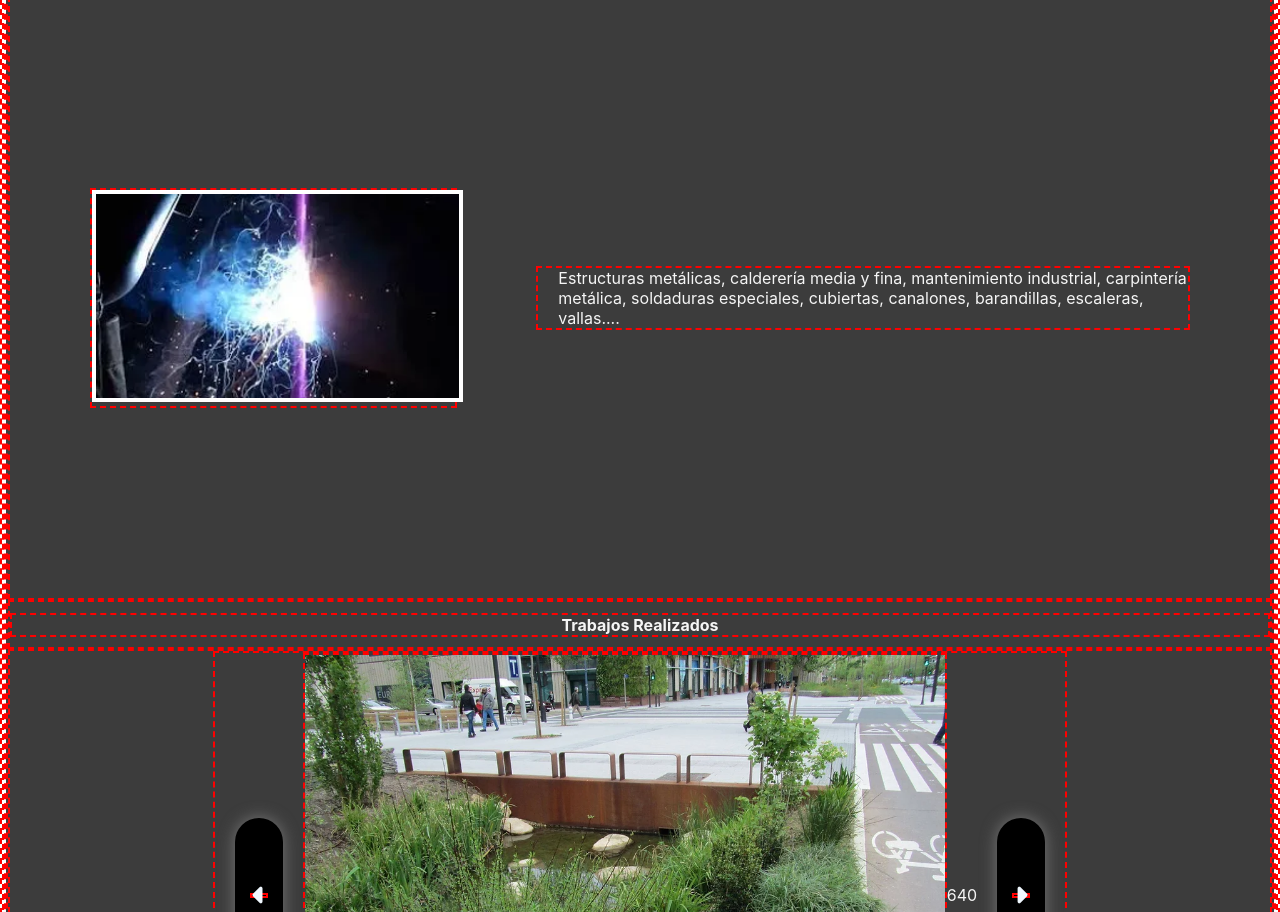
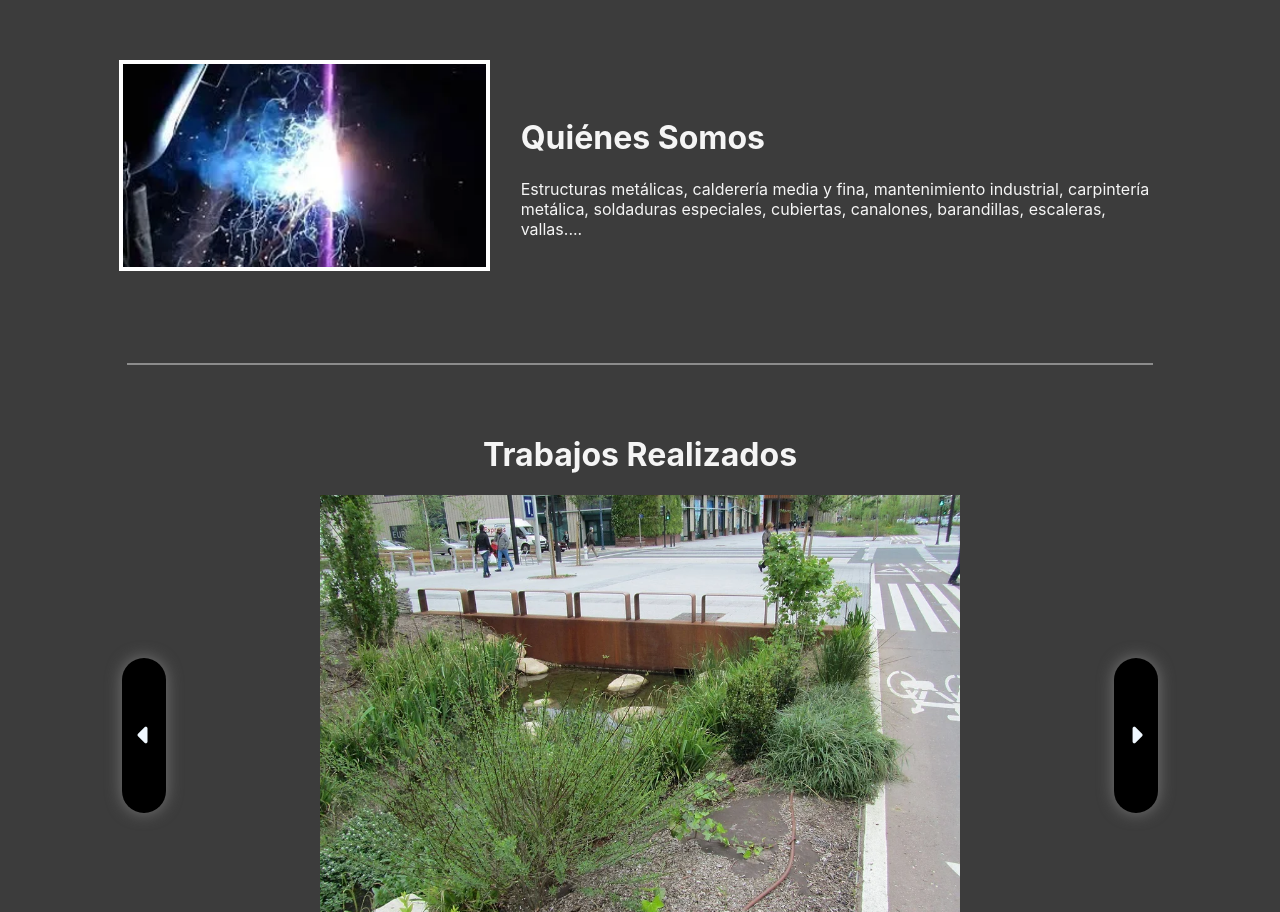
Before and after one commit to Oliver343/montajes-indumet-sl, a React (Create React App) app: page / in a window 1280 px wide. Shown: the part 820-1732 px from the top of the page. Built offline with nearby package versions, Linux system fonts and the light colour scheme.

Commit message:
good save point

```diff
--- a/src/components/GalleryScroll.jsx
+++ b/src/components/GalleryScroll.jsx
@@ -49,10 +49,9 @@ export default function GalleryScroll() {
 
     return(
         <div className='gallery-scroll'>
-            <button className='sideButton' onClick={handleLeft}><i className="fa-solid fa-caret-left fa-2xl"></i></button>
+            <button className='side-button left-button' onClick={handleLeft}><i className="fa-solid fa-caret-left fa-2xl"></i></button>
             <img width={width / 2} src={imgSet[currentImg]} alt=""/>
-            {width /2}
-            <button className='sideButton' onClick={handleRight}><i className="fa-solid fa-caret-right fa-2xl"></i></button>
+            <button className='side-button right-button' onClick={handleRight}><i className="fa-solid fa-caret-right fa-2xl"></i></button>
         </div>
     )
 }
--- a/src/pages/WholeSite.css
+++ b/src/pages/WholeSite.css
@@ -1,5 +1,10 @@
 * {
-    border: red 2px dashed;
+    /* border: red 2px dashed; */
+}
+
+hr {
+    width: 80%;
+    border: 1px solid rgb(140, 140, 140);
 }
 
 .wholesite-body {
@@ -22,15 +27,11 @@
     text-align: center;
 }
 
-.title-text {
-    font-size: inherit;
-}
-
 .poster-board {
     background-image: url("../img/demo2.webp");
     height: 700px;
     background-position: center;
-    background-size: 2900px 2000px;
+    background-size: 1900px 1300px;
     display: flex;
 }
 
@@ -44,14 +45,13 @@
     margin-left: 10%;
     margin-top: 5%;
     margin-right: 20%;
-    margin-bottom: 10%;
+    margin-bottom: 20%;
 }
 
 .site-body {
     display: flex;
-    justify-content: space-evenly;
+    justify-content: center;
     align-items: center;
-    height: 600px;
 
 }
 
@@ -61,7 +61,7 @@
 
 .body-text {
     width: 50%;
-    padding-left: 20px;
+    padding-left: 3%;
 }
 
 .site-gallery {
@@ -76,7 +76,7 @@
     justify-content: space-evenly;
 }
 
-.sideButton {
+.side-button {
     padding: 15px;
     padding-top: 70px;
     padding-bottom: 70px;
@@ -86,6 +86,25 @@
     background-color: rgba(0, 0, 0);
     color: aliceblue;
     filter: drop-shadow(0px 0px 8px rgb(118, 118, 118));
+  }
+
+
+  .right-button {
+    position: absolute;
+    right: 8%;
+  }
+
+  .right-button:hover{
+    right: 7.7%;
+  }
+
+  .left-button {
+    position: absolute;
+    left: 8%;
+  }
+
+  .left-button:hover{
+    left: 7.7%;
   }
 
 .contact {
--- a/src/pages/WholeSite.jsx
+++ b/src/pages/WholeSite.jsx
@@ -10,16 +10,28 @@ export default function WholeSite() {
         <div className='wholesite-body'>
             <Header />
             <PosterBoard />
+            <br />
+            <br />
+            <br />
+            <br />
             <div className='site-body'>
                 <div >
                     <img className='body-img' src={weld} width={"100%"} alt=""></img>
                 </div>
                 <div className='body-text'>
+                    <h1 className='title-text'>Quiénes Somos</h1>
                     Estructuras metálicas, calderería media y fina, mantenimiento industrial,
                     carpintería metálica, soldaduras especiales, cubiertas, canalones, barandillas,
                     escaleras, vallas....
                 </div>
             </div>
+            <br />
+            <br />
+            <br />
+            <br />
+            <hr />
+            <br />
+            <br />
             <div className='title'>
                 <h1 className='title-text'>Trabajos Realizados</h1>
             </div>
```
